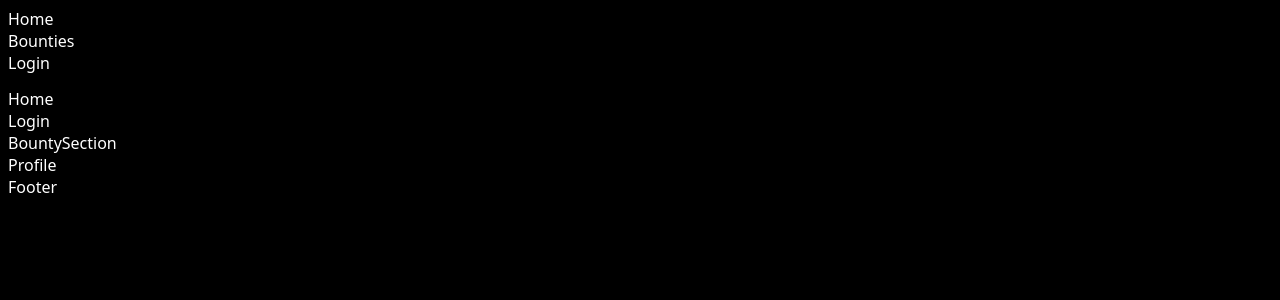
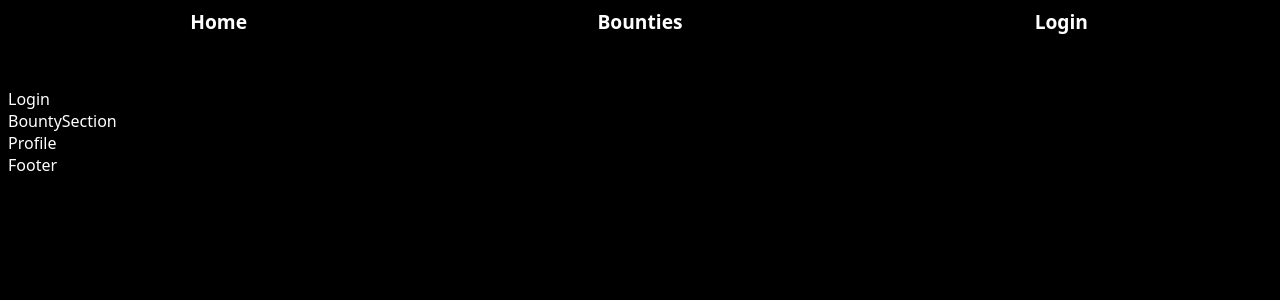
Before and after one commit to LouisWackenier/bounty-app, a React (Vite) app: page / in a window 1280 px wide. Shown: the top 300 px of the page. Built offline with nearby package versions, Linux system fonts and the light colour scheme.

Commit message:
Styled the navbar

```diff
--- a/src/Components/Navbar.jsx
+++ b/src/Components/Navbar.jsx
@@ -1,13 +1,31 @@
 import styled from "styled-components";
 
 const MainContainer = styled.div`
-       width: 100vw;
+       width: 100%;
        height: 10vh;
+
+       display: grid;
+       grid-template-columns: 1fr 1fr 1fr;
+       text-align: center;
+
+       font-size: larger;
+       font-weight: bold;
 `;
 
-const NavbarButton = styled.div``;
+const NavbarButton = styled.div`
+    &:hover {
+      cursor: pointer;
+      text-decoration: underline;
+  }
 
-const LoginButton = styled.div``;
+`;
+
+const LoginButton = styled.div`
+   &:hover {
+      cursor: pointer;
+      text-decoration: underline;
+  }
+`;
 
 
 
@@ -15,9 +33,9 @@ const Navbar = () => {
   return (
     <div>
         <MainContainer>
-                    <NavbarButton>Home</NavbarButton>
-                    <NavbarButton>Bounties</NavbarButton>
-                    <LoginButton>Login</LoginButton>
+                  <NavbarButton>Home</NavbarButton>
+                  <NavbarButton>Bounties</NavbarButton>
+                  <LoginButton>Login</LoginButton>
         </MainContainer>
     </div>
   )
--- a/src/Pages/Home.jsx
+++ b/src/Pages/Home.jsx
@@ -1,11 +1,14 @@
 import styled from 'styled-components';
 
 const MainContainer = styled.div`
+
 `;
 
 const Home = () => {
   return (
-    <MainContainer>Home</MainContainer>
+    <MainContainer>
+
+    </MainContainer>
   )
 }
 
```
